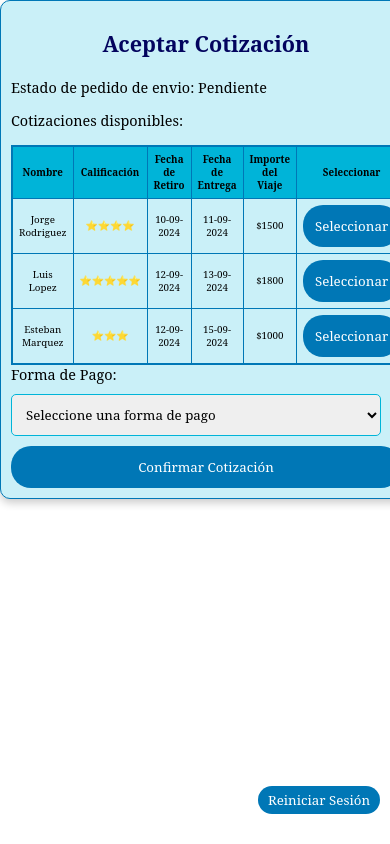
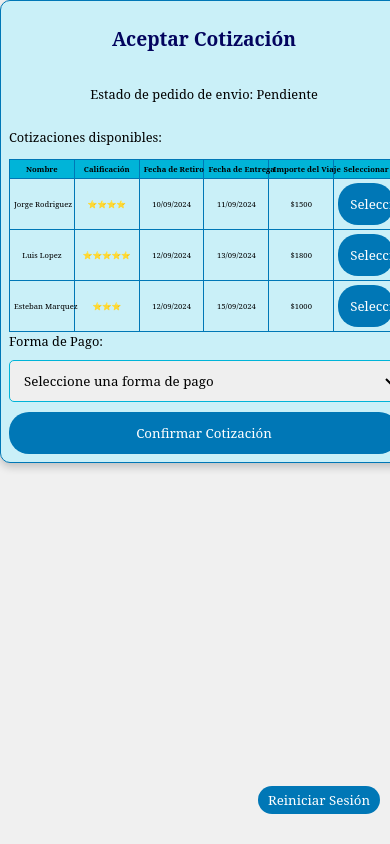
Before and after one commit to ignaciovillane/tpReact, a React (Create React App) app in the folder tp6/: page / in a window 390 px wide. Shown: the top 844 px of the page. Built offline with nearby package versions, Linux system fonts and the light colour scheme.

Commit message:
Implementacion MAIL

```diff
--- a/tp6/src/components/CardDetailsForm.js
+++ b/tp6/src/components/CardDetailsForm.jsx
@@ -4,6 +4,7 @@ import '../styles/CardDetailsForm.css';
 import OrderStatus from './OrderStatus';
 import ConfirmationModal from './ConfirmationModal';
 import { useLocation, useNavigate } from 'react-router-dom'; // Importamos useNavigate
+import { sendEmail } from './SendEmail'; // Importamos la función
 
 
 const CardDetailsForm = ({ onPaymentProcess }) => {
@@ -11,7 +12,7 @@ const CardDetailsForm = ({ onPaymentProcess }) => {
   const transportista = location.state?.transportista;
   const navigate = useNavigate(); // Hook para navegar entre rutas
 
-  const [cardDetails, setCardDetails] = useState({ number: "", pin: "", name: "", documentType: "", documentNumber: "" });
+  const [cardDetails, setCardDetails] = useState({ number: "", pin: "", name: "", documentType: "", documentNumber: "", expirationDate: ""});
   const [cardType, setCardType] = useState("");
   const [gateway, setGateway] = useState("");
   const [orderStatus, setOrderStatus] = useState("");
@@ -77,24 +78,31 @@ const CardDetailsForm = ({ onPaymentProcess }) => {
   };
 
   const validateFields = () => {
-    const { number, pin, name, documentType, documentNumber } = cardDetails;
+    const { number, pin,expirationDate, name, documentType, documentNumber } = cardDetails;
     if (!cardType) return "Debe seleccionar el tipo de tarjeta.";
     if(!number && !pin && !name && !documentType && !documentNumber && !gateway) return "Debe ingresar los datos de la tarjeta.";
     if (!number || number.length < 16) return "Número de tarjeta inválido. Debe tener 16 dígitos.";
     if (!pin || pin.length < 4) return "El PIN debe tener 4 dígitos.";
+    if (!expirationDate) return "Debe ingresar la fecha de vencimiento.";
     if (!name) return "Debe ingresar el nombre completo.";
     if (!documentType) return "Debe seleccionar un tipo de documento.";
     if (!documentNumber) return "Debe ingresar un número de documento.";
     if (!gateway) return "Debe seleccionar una pasarela de pago.";
+
+    const [month, year] = expirationDate.split('/');
+    if (!month || !year || month.length !== 2 || year.length !== 2) {
+      return "Formato de fecha de vencimiento inválido. Use MM/AA.";
+    }
     return null; // Todo está correcto
   };
 
   const validatePayment = () => {
-    const { number, pin, name, documentType, documentNumber } = cardDetails;
+    const { number, pin, name, documentType, documentNumber, expirationDate } = cardDetails;
 
     const matchingCard = tarjetas.find(tarjeta =>
       tarjeta.numero === number &&
       tarjeta.PIN === pin &&
+      tarjeta.fechaVencimiento === expirationDate &&
       tarjeta.nombreCompleto === name &&
       tarjeta.tipoDocumento === documentType &&
       tarjeta.numeroDocumento === documentNumber &&
@@ -136,16 +144,17 @@ const CardDetailsForm = ({ onPaymentProcess }) => {
     const isPaymentSuccessful = validatePayment();
 
     if (isPaymentSuccessful) {
-      const generatedPaymentNumber = generatePaymentNumber(); // Genera el número solo si el pago es exitoso
+      const generatedPaymentNumber = generatePaymentNumber();
       const confirmedPaymentMethod = "tarjeta"
       setConfirmedPaymentMethod(confirmedPaymentMethod)
-      setPaymentNumber(generatedPaymentNumber); // Guardar el número de pago
+      setPaymentNumber(generatedPaymentNumber);
 
       onPaymentProcess("Pago procesado correctamente", confirmedPaymentMethod);
 
 
-      sessionStorage.setItem("paymentNumber", generatedPaymentNumber); // Guardarlo en sessionStorage
+      sessionStorage.setItem("paymentNumber", generatedPaymentNumber);
       setOrderStatus("Confirmado");
+      sendEmail(transportista, confirmedPaymentMethod);
     } else {
       onPaymentProcess("Pago Rechazado, verifique los datos de la tarjeta e intente nuevamente o pruebe con otro medio de pago", null, true);
     }
@@ -179,6 +188,14 @@ const CardDetailsForm = ({ onPaymentProcess }) => {
           name="pin"
           placeholder="PIN (4 dígitos)"
           value={cardDetails.pin}
+          onChange={handleCardDetailsChange}
+        />
+
+        <input
+          type="text"
+          name="expirationDate"
+          placeholder="Fecha de vencimiento (MM/AA)"
+          value={cardDetails.expirationDate}
           onChange={handleCardDetailsChange}
         />
         <input
--- a/tp6/src/components/PaymentFormPage.js
+++ b/tp6/src/components/PaymentFormPage.js
@@ -4,6 +4,7 @@ import TransportistaSelector from './TransportistaSelector';
 import PaymentMethodSelector from './PaymentMethodSelector';
 import OrderStatus from './OrderStatus';
 import ConfirmationModal from './ConfirmationModal';
+import { sendEmail } from './SendEmail'; // Importamos la función
 import Notification, { showSuccessNotification, showErrorNotification } from './Notifications'; // Importamos el CustomToast y las funciones
 
 const PaymentForm = () => {
@@ -34,10 +35,6 @@ const PaymentForm = () => {
       setPaymentNumber(storedPaymentNumber); // Establecer el número de pago si ya existe
     }
   }, []);
-
-  const generatePaymentNumber = () => {
-    return Math.floor(Math.random() * 1000000);
-  };
 
   const handleSubmit = (e) => {
     e.preventDefault();
@@ -72,10 +69,6 @@ const PaymentForm = () => {
     setShowModal(false);
 
     if (paymentAction === "contado al retirar" || paymentAction === "contado contra entrega") {
-      const generatedPaymentNumber = generatePaymentNumber();
-      setPaymentNumber(generatedPaymentNumber); // Guardar el número de pago
-      sessionStorage.setItem("paymentNumber", generatedPaymentNumber); // Guardarlo en sessionStorage
-
       // Mostrar múltiples mensajes
       showSuccessNotification(`Pago procesado correctamente con ${paymentAction}`);
       showSuccessNotification(`Notificación SMS enviada a transportista`)
@@ -88,6 +81,9 @@ const PaymentForm = () => {
         setConfirmedPaymentMethod(paymentAction);
         sessionStorage.setItem("confirmedPaymentMethod", paymentAction);
       }
+
+      sendEmail(transportista, paymentAction);
+
     }
   };
 
--- /dev/null
+++ b/tp6/src/components/SendEmail.js
@@ -0,0 +1,19 @@
+// emailService.js
+import emailjs from 'emailjs-com';
+
+export const sendEmail = (transportista, paymentMethod) => {
+  const templateParams = {
+    transportista: transportista.name,
+    paymentMethod,
+    fechaRetiro: transportista.retiro,
+    fechaEntrega: transportista.entrega,
+    importe: transportista.importe
+  };
+
+  emailjs.send('service_ly79n74', 'template_sfzi6an', templateParams, 'Oqcf0Tp23cLo9kOM1')
+    .then((response) => {
+      console.log('Email enviado correctamente!', response.status, response.text);
+    }, (err) => {
+      console.error('Hubo un error al enviar el email:', err);
+    });
+};
--- a/tp6/src/data/tarjetas.js
+++ b/tp6/src/data/tarjetas.js
@@ -3,6 +3,7 @@ const tarjetas = [{
       tipo: "debito",
       numero: "4532123412341234",
       PIN: "1234",
+      fechaVencimiento: "12/25",
       nombreCompleto: "Juan Perez",
       tipoDocumento: "DNI",
       numeroDocumento: "32123456",
@@ -13,6 +14,7 @@ const tarjetas = [{
     tipo: "credito",
     numero: "5523123412345678",
     PIN: "5678",
+    fechaVencimiento: "10/26",
     nombreCompleto: "Ana Garcia",
     tipoDocumento: "Pasaporte",
     numeroDocumento: "XG123456",
--- a/tp6/src/data/transportistas.js
+++ b/tp6/src/data/transportistas.js
@@ -1,7 +1,8 @@
 const transportistas = [
-    { id: 1, name: "Jorge Rodriguez", rating: "4", retiro: "10-09-2024", entrega: "11-09-2024", importe: 1500 },
-    { id: 2, name: "Luis Lopez", rating: "5", retiro: "12-09-2024", entrega: "13-09-2024", importe: 1800 },
-    { id: 3, name: "Esteban Marquez", rating: "3", retiro: "12-09-2024", entrega: "15-09-2024", importe: 1000 },
+    { id: 1, name: "Jorge Rodriguez", rating: "4", retiro: "10/09/2024", entrega: "11/09/2024", importe: 1500 },
+    { id: 2, name: "Luis Lopez", rating: "5", retiro: "12/09/2024", entrega: "13/09/2024", importe: 1800 },
+    { id: 3, name: "Esteban Marquez", rating: "3", retiro: "12/09/2024", entrega: "15/09/2024", importe: 1000 },
+
   ];
 
 export default transportistas;
--- a/tp6/src/styles/App.css
+++ b/tp6/src/styles/App.css
@@ -1,14 +1,29 @@
+/* Estilos para el body */
+body {
+  display: flex;
+  justify-content: center;
+  min-height: 100vh; /* Asegura que el contenido ocupe toda la altura de la pantalla */
+  margin: 0;
+  padding: 0;
+  box-sizing: border-box;
+  background-color: #f0f0f0; /* O cualquier color de fondo que prefieras */
+}
+
 /* Estilos para el formulario */
 .payment-form {
   width: 100%;
-  max-width: 600px;
-  margin: 0 auto;
+  max-width: 800px;
+  margin: 0 auto; /* Asegura que se mantenga centrado horizontalmente */
   padding: 20px;
   border: 1px solid #0077B6;
   border-radius: 10px;
   background-color: #CAF0F8;
   font-family: 'Serif';
   box-shadow: 0 4px 8px rgba(0, 0, 0, 0.2);
+  display: flex;
+  flex-direction: column;
+  align-items: center;
+  position: relative; /* Mantiene la estructura en su lugar */
 }
 
 .payment-form h2 {
@@ -19,12 +34,11 @@
 
 .payment-form input,
 .payment-form select {
-  width: calc(100% - 20px);
+  width: 100%;
   padding: 10px;
   margin: 10px 0;
   border-radius: 5px;
   border: 1px solid #00B4D8;
-  box-sizing: border-box;
   font-family: 'Serif';
 }
 
@@ -36,29 +50,15 @@
   border-radius: 20px;
   cursor: pointer;
   font-family: 'Serif';
+  color: white;
   transition: background-color 0.3s;
-  font: solid #CAF0F8;
 }
 
 .payment-form button:hover {
   background-color: #00B4D8;
 }
 
-.details {
-  margin: 10px 0;
-  padding: 10px;
-  background-color: #90E0EF;
-  border-radius: 5px;
-  font-family: 'Serif';
-}
-
-.details p {
-  margin: 5px 0;
-  font-size: 1.1em;
-  color: #03045E;
-}
-
-
+/* Ajustes para la tabla */
 .table-container {
   width: 100%;
   overflow-x: auto;
@@ -68,18 +68,19 @@
 table {
   width: 100%;
   border-collapse: collapse;
+  table-layout: fixed;
   font-family: 'Serif';
   font-size: 1em;
-
-}
-
-table, th, td {
+  margin: 0 auto;
   border: 1px solid #0077B6;
 }
 
 th, td {
   padding: 12px;
   text-align: center;
+  white-space: nowrap;
+  border: 1px solid #0077B6;
+
 }
 
 th {
@@ -91,7 +92,7 @@ td {
   background-color: #CAF0F8;
 }
 
-/* Estilo para botones dentro de la tabla */
+/* Botones dentro de la tabla */
 .table-button {
   padding: 8px 12px;
   border: none;
@@ -100,6 +101,8 @@ td {
   color: white;
   cursor: pointer;
   transition: background-color 0.3s;
+  white-space: nowrap;
+
 }
 
 .table-button:hover {
@@ -114,34 +117,60 @@ td {
   background-color: #03045E;
 }
 
+/* Media queries para pantallas pequeñas */
+@media (max-width: 768px) {
+  .payment-form {
+    padding: 15px;
+    font-size: 0.9em;
+  }
+
+  th, td {
+    padding: 8px;
+    font-size: 0.85em;
+  }
+
+  .table-button {
+    padding: 6px 10px;
+  }
+}
+
 @media (max-width: 600px) {
-  .table-button {
-    padding: 6px 8px;
+  .payment-form {
+    padding: 10px;
+    font-size: 0.85em;
+  }
+
+  table {
     font-size: 0.8em;
+    white-space: nowrap;
   }
 
   th, td {
     padding: 6px;
-    font-size: 0.8em;
+    font-size: 0.75em;
   }
 
-  table {
-    font-size: 0.85em;
-  }
-
-  .payment-form {
-    padding: 15px;
-    font-size: 0.9em;
+  .table-button {
+    padding: 5px 8px;
   }
 }
 
 @media (max-width: 400px) {
   .payment-form {
-    padding: 10px;
+    padding: 8px;
+    font-size: 0.8em;
   }
 
   table {
-    display: block;
-    overflow-x: auto;
+    width: 100%;
+    min-width: 100%;
+  }
+
+  th, td {
+    padding: 4px;
+  }
+
+  .table-button {
+    padding: 4px 6px;
   }
 }
```
